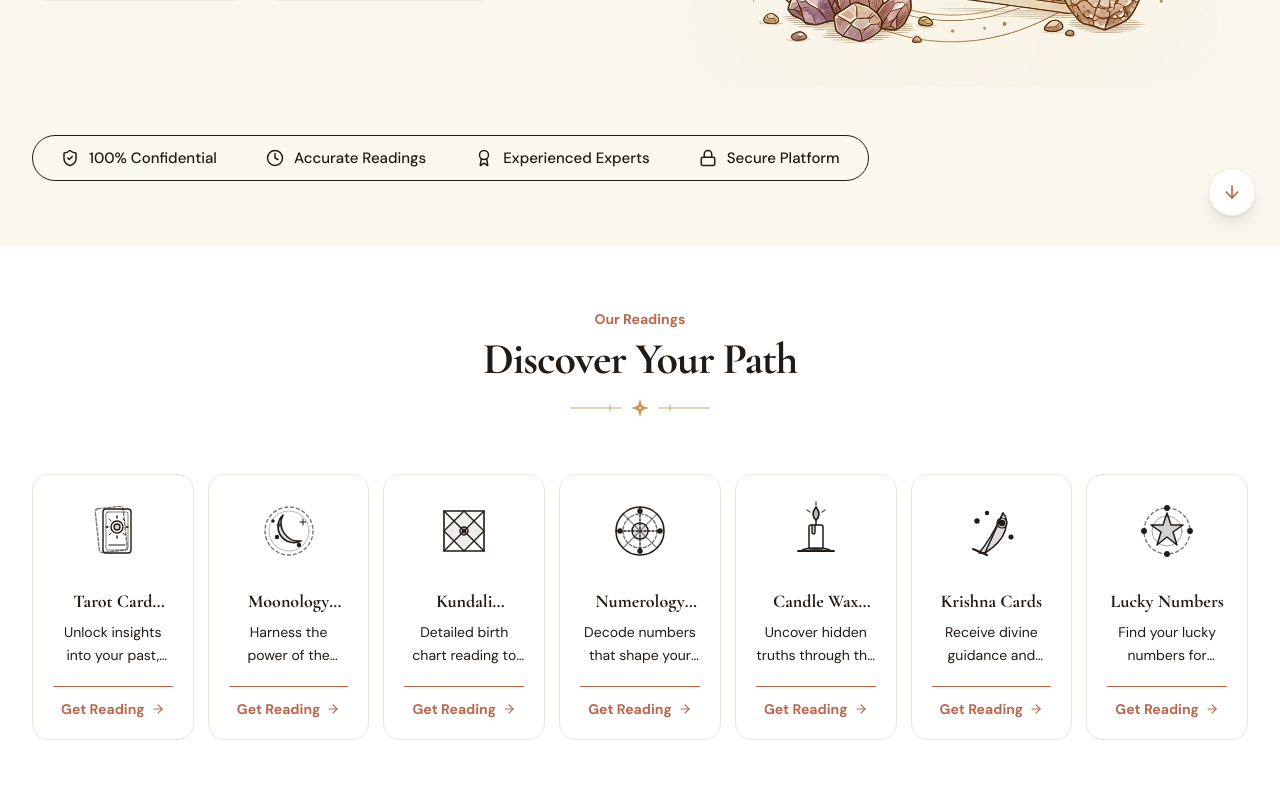
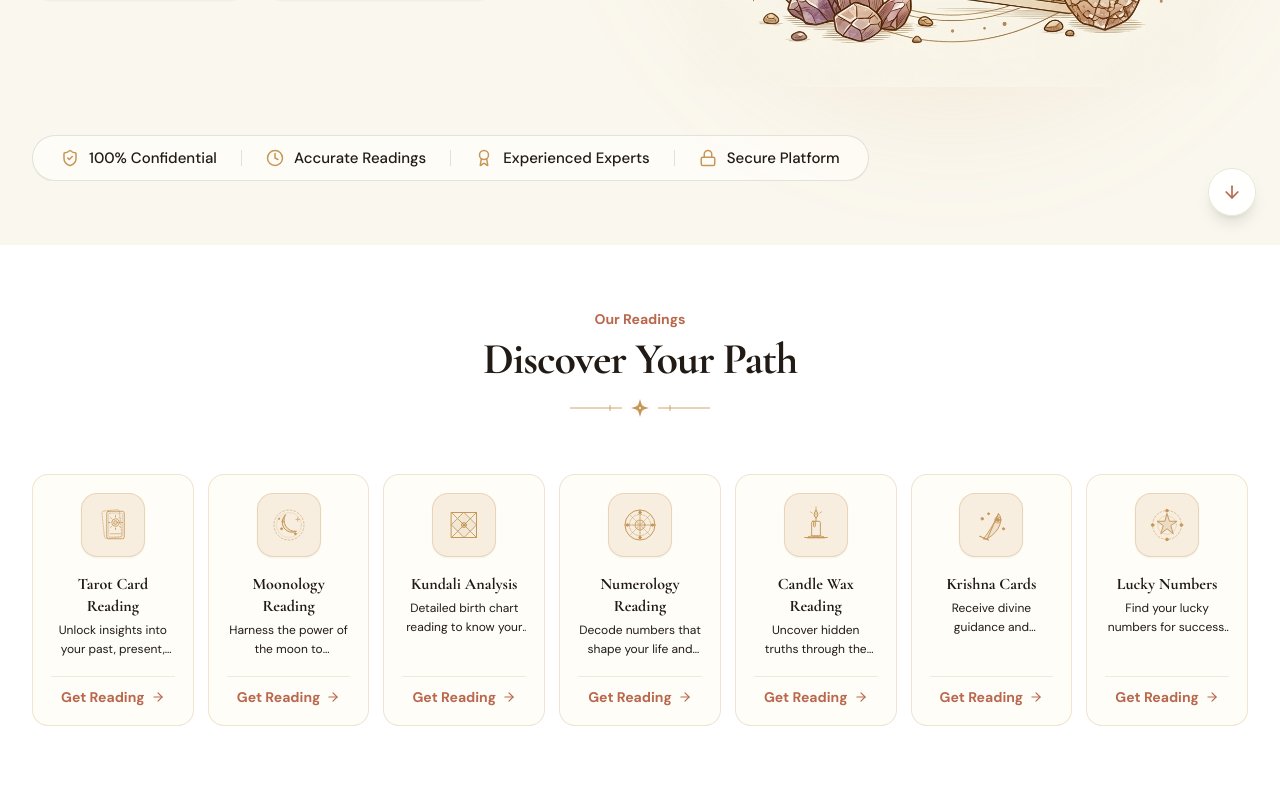
Before and after one commit to BinaryBuilderPR/destinysphere, a Next.js app in the folder apps/web/: page / in a window 1280 px wide. Shown: the part 560-1360 px from the top of the page. Built offline with nearby package versions, Linux system fonts and the light colour scheme.

Commit message:
style: enhance 24K gold colors, glow accents and typography on reading cards

```diff
--- a/apps/web/src/app/global.css
+++ b/apps/web/src/app/global.css
@@ -9,7 +9,11 @@
   --font-body: var(--font-body), "DM Sans", -apple-system, BlinkMacSystemFont, "Segoe UI", Roboto, sans-serif;
 
   --color-gold: var(--accent-gold);
+  --color-accent-gold: var(--accent-gold);
+  --color-accent-brand: var(--accent-brand);
   --color-accent: var(--accent-brand);
+  --color-border: var(--border);
+  --color-card: var(--card);
 }
 
 :root {
--- a/apps/web/src/components/sections/home/ReadingsSection.tsx
+++ b/apps/web/src/components/sections/home/ReadingsSection.tsx
@@ -224,7 +224,7 @@ export default function ReadingsSection() {
           </div>
         </div>
 
-        {/* 7-Card Responsive Grid with Large Icons and Bold Typography */}
+        {/* 7-Card Responsive Grid with Sacred Gold Accents & Rich Typography */}
         <div className="grid grid-cols-2 sm:grid-cols-2 md:grid-cols-3 lg:grid-cols-7 gap-3 sm:gap-4 lg:gap-3.5">
           {readings.map((item, index) => {
             const IconComponent = item.icon;
@@ -234,28 +234,28 @@ export default function ReadingsSection() {
                 key={item.id}
                 href={item.href}
                 className={cn(
-                  "group relative flex flex-col justify-between items-center text-center rounded-2xl border border-[#EBE6DA] dark:border-[#D5AE63]/20 bg-white dark:bg-[#0B121B] p-3.5 sm:p-5 transition-all duration-300 hover:-translate-y-1.5 hover:border-accent-gold/70 hover:shadow-md",
+                  "group relative flex flex-col justify-between items-center text-center rounded-2xl border border-[#C59758]/25 dark:border-[#D5AE63]/20 bg-[#FFFDF8] dark:bg-[#0B121B] p-3.5 sm:p-4.5 transition-all duration-300 hover:-translate-y-1.5 hover:border-[#C59758] dark:hover:border-[#D5AE63] hover:shadow-[0_10px_25px_-5px_rgba(197,151,88,0.2)]",
                   isLastOdd && "col-span-2 sm:col-span-1 md:col-span-1"
                 )}
               >
-                {/* Visual Icon Vector */}
-                <div className="mb-3 sm:mb-5 flex h-14 w-14 sm:h-18 sm:w-18 items-center justify-center text-accent-gold transition-transform duration-300 group-hover:scale-110">
-                  <IconComponent className="h-12 w-12 sm:h-16 sm:w-16" />
+                {/* Visual Icon Vector with Glowing Gold Background */}
+                <div className="mb-3 sm:mb-4 flex h-14 w-14 sm:h-16 sm:w-16 items-center justify-center rounded-2xl bg-[#C59758]/15 dark:bg-[#D5AE63]/15 text-[#C59758] dark:text-[#D5AE63] border border-[#C59758]/30 dark:border-[#D5AE63]/30 transition-all duration-300 group-hover:scale-110 group-hover:bg-[#C59758]/25 shadow-xs">
+                  <IconComponent className="h-9 w-9 sm:h-10 sm:w-10" />
                 </div>
 
                 <div className="flex-1 flex flex-col items-center">
-                  <h3 className="font-serif text-base sm:text-lg font-bold text-foreground mb-1 sm:mb-1.5 group-hover:text-[#B9684D] dark:group-hover:text-[#D5AE63] transition-colors line-clamp-1">
+                  <h3 className="font-serif text-sm sm:text-base font-bold text-foreground mb-1 group-hover:text-[#B9684D] dark:group-hover:text-[#D5AE63] transition-colors leading-snug">
                     {item.title}
                   </h3>
-                  <p className="text-xs sm:text-sm text-muted-foreground leading-relaxed line-clamp-2">
+                  <p className="text-[11px] sm:text-xs text-muted-foreground leading-relaxed line-clamp-2">
                     {item.description}
                   </p>
                 </div>
 
                 {/* Centered CTA Link */}
-                <div className="mt-3.5 sm:mt-5 pt-2 sm:pt-3 border-t border-border/60 w-full flex items-center justify-center gap-1 sm:gap-1.5 text-xs sm:text-sm font-bold text-[#B9684D] dark:text-[#D5AE63] transition-all group-hover:gap-2">
+                <div className="mt-3.5 sm:mt-4 pt-2.5 border-t border-[#C59758]/20 dark:border-[#D5AE63]/20 w-full flex items-center justify-center gap-1.5 text-xs sm:text-sm font-bold text-[#B9684D] dark:text-[#D5AE63] transition-all group-hover:gap-2">
                   <span>Get Reading</span>
-                  <ArrowRight className="h-3 w-3 sm:h-3.5 sm:w-3.5 transition-transform" />
+                  <ArrowRight className="h-3.5 w-3.5 transition-transform" />
                 </div>
               </Link>
             );
```
